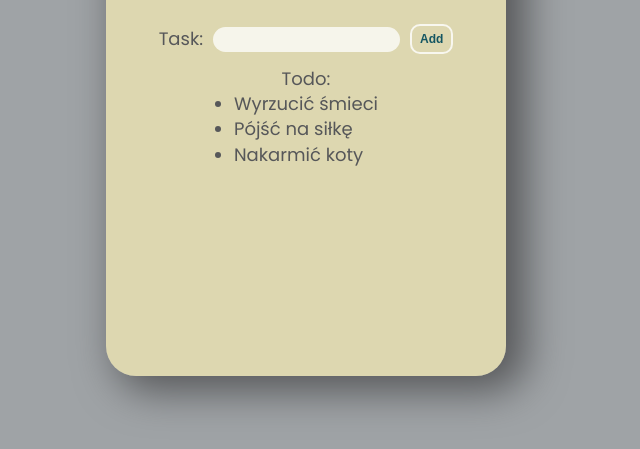
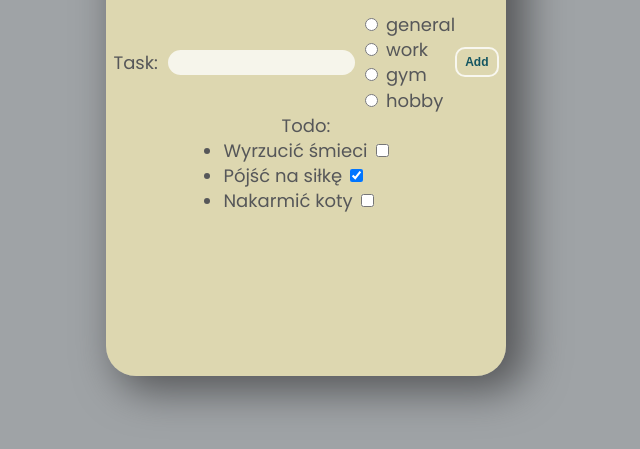
Before and after one commit to Davcode1234/TS-exercises, a website with bundled scripts: page index.html in a window 1280 px wide. Shown: the part 249-698 px from the top of the page, without its empty margins (334-974 px from the left). Built offline with nearby package versions, Linux system fonts and the light colour scheme.

Commit message:
Add objects and categories

```diff
--- a/index.html
+++ b/index.html
@@ -4,7 +4,7 @@
     <meta charset="UTF-8" />
     <meta http-equiv="X-UA-Compatible" content="IE=edge" />
     <meta name="viewport" content="width=device-width, initial-scale=1.0" />
-        <title>Typescrit</title>
+    <title>Typescript</title>
     <link rel="stylesheet" href="styles.css" />
     <link
       rel="stylesheet"
@@ -16,24 +16,64 @@
       href="https://fonts.googleapis.com/css?family=Poppins:200i,300,400&display=swap"
       rel="stylesheet"
     />
-<link href="https://fonts.googleapis.com/css?family=Raleway:700&display=swap"
+    <link
+      href="https://fonts.googleapis.com/css?family=Raleway:700&display=swap"
       rel="stylesheet"
     />
   </head>
   <body>
     <div class="main-container">
       <form class="container" autocomplete="off">
-          <h1> To do list </h1>
+        <h1>To do list</h1>
         <div class="input-container">
           <label for="name">Task:</label>
           <input type="text" id="name" />
+          <ul class="categories">
+            <li>
+              <input
+                type="radio"
+                name="category"
+                value="general"
+                id="category-general"
+              />
+              <label for="category-general">general</label>
+            </li>
+
+            <li>
+              <input
+                type="radio"
+                name="category"
+                value="work"
+                id="category-work"
+              />
+              <label for="category-work">work</label>
+            </li>
+
+            <li>
+              <input
+                type="radio"
+                name="category"
+                value="gym"
+                id="category-gym"
+              />
+              <label for="category-gym">gym</label>
+            </li>
+
+            <li>
+              <input
+                type="radio"
+                name="category"
+                value="hobby"
+                id="category-hobby"
+              />
+              <label for="category-hobby">hobby</label>
+            </li>
+          </ul>
           <button>Add</button>
         </div>
 
-        <ul class="categories"></ul>
         <p>Todo:</p>
-        <ul class="tasks">
-        </ul>
+        <ul class="tasks"></ul>
       </form>
     </div>
 
--- a/package.json
+++ b/package.json
@@ -8,5 +8,8 @@
     "compile": "tsc --watch"
   },
   "author": "",
-  "license": "ISC"
+  "license": "ISC",
+  "dependencies": {
+    "prettier": "^2.6.0"
+  }
 }
--- a/src/app.ts
+++ b/src/app.ts
@@ -3,29 +3,74 @@
 //   <input type="checkbox" id="task-1" name="Wyrzucić śmieci"/>
 // </li>
 
-const taskContainerElement: HTMLElement = document.querySelector(".tasks")
-const taskNameInputElement: HTMLInputElement = document.querySelector("#name")
-const addButtonElement: HTMLButtonElement = document.querySelector("button")
+const taskContainerElement: HTMLElement = document.querySelector('.tasks');
+const taskNameInputElement: HTMLInputElement = document.querySelector('#name');
+const addButtonElement: HTMLButtonElement = document.querySelector('button');
 
-const tasks: string[] = ["Wyrzucić śmieci", "Pójść na siłkę", "Nakarmić koty"];
+interface Task {
+  title: string;
+  done: boolean;
+  category?: string;
+}
+
+const categories: string[] = ['general', 'work', 'gym', 'hobby'];
+
+const tasks: Task[] = [
+  {
+    title: 'Wyrzucić śmieci',
+    done: false,
+    category: 'general',
+  },
+
+  {
+    title: 'Pójść na siłkę',
+    done: true,
+  },
+
+  {
+    title: 'Nakarmić koty',
+    done: false,
+  },
+];
 
 const render = () => {
-  taskContainerElement.innerHTML = "";
-  tasks.forEach(task => {
-    const taskElement: HTMLElement = document.createElement("li")
-    taskElement.innerText = task;
-    taskContainerElement.appendChild(taskElement)
-  })
-}
+  taskContainerElement.innerHTML = '';
+  tasks.forEach((task, index) => {
+    const taskElement: HTMLElement = document.createElement('li');
+    if (task.category) {
+      taskElement.classList.add(task.category);
+    }
+    taskElement.classList.add(task.category);
+    const id: string = `task-${index}`;
 
-const addTask = (task: string) => {
-  tasks.push(task)
-}
+    const labelElement: HTMLLabelElement = document.createElement('label');
+    labelElement.innerText = task.title;
+    labelElement.setAttribute('for', id);
 
-addButtonElement.addEventListener("click", (event: Event) => {
+    const checkboxElement: HTMLInputElement = document.createElement('input');
+    checkboxElement.type = 'checkbox';
+    checkboxElement.name = task.title;
+    checkboxElement.id = id;
+    checkboxElement.checked = task.done;
+    checkboxElement.addEventListener('change', () => {
+      task.done = !task.done;
+    });
+
+    taskElement.appendChild(labelElement);
+    taskElement.appendChild(checkboxElement);
+
+    taskContainerElement.appendChild(taskElement);
+  });
+};
+
+const addTask = (task: Task) => {
+  tasks.push(task);
+};
+
+addButtonElement.addEventListener('click', (event: Event) => {
   event.preventDefault();
-  addTask(taskNameInputElement.value)
+  addTask({ title: taskNameInputElement.value, done: false });
   render();
-})
+});
 
 render();
--- a/styles.css
+++ b/styles.css
@@ -74,7 +74,7 @@ button {
 }
 
 button:hover {
-  border-color: var(--color-text);
+  border-color: #565759;
   background: rgba(255, 255, 255, 0.8);
 }
 
```
Also changed, not shown: .prettierrc.json (added), dist/app.js, 1 other file. Lines whose indentation alone changed are shown as unchanged.
